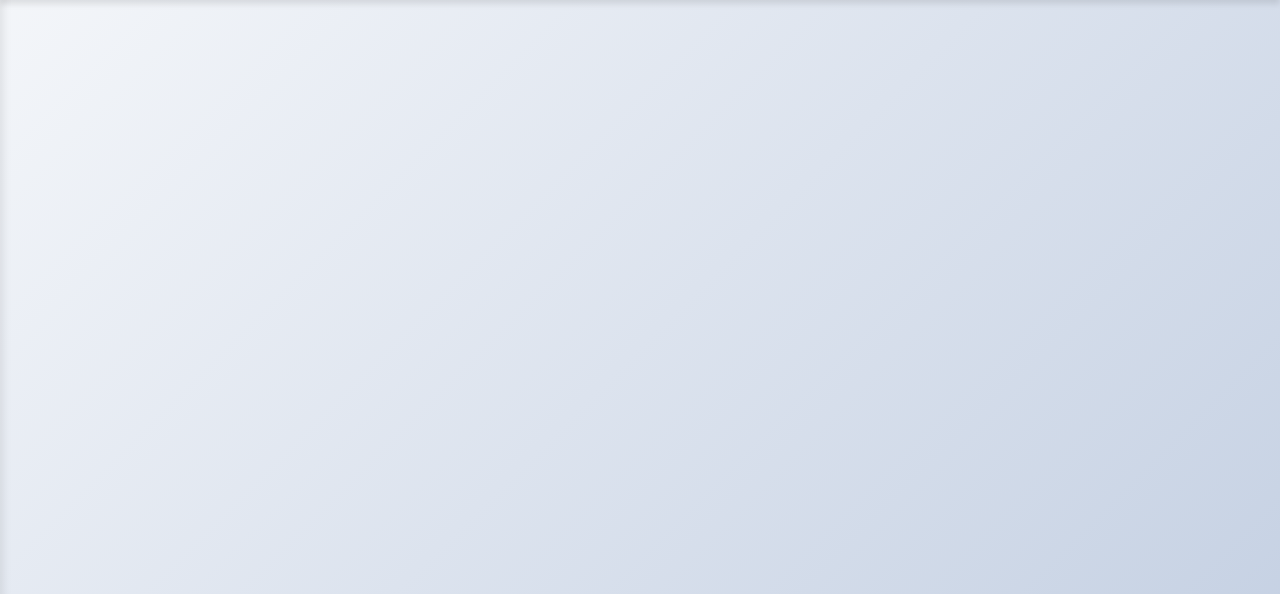
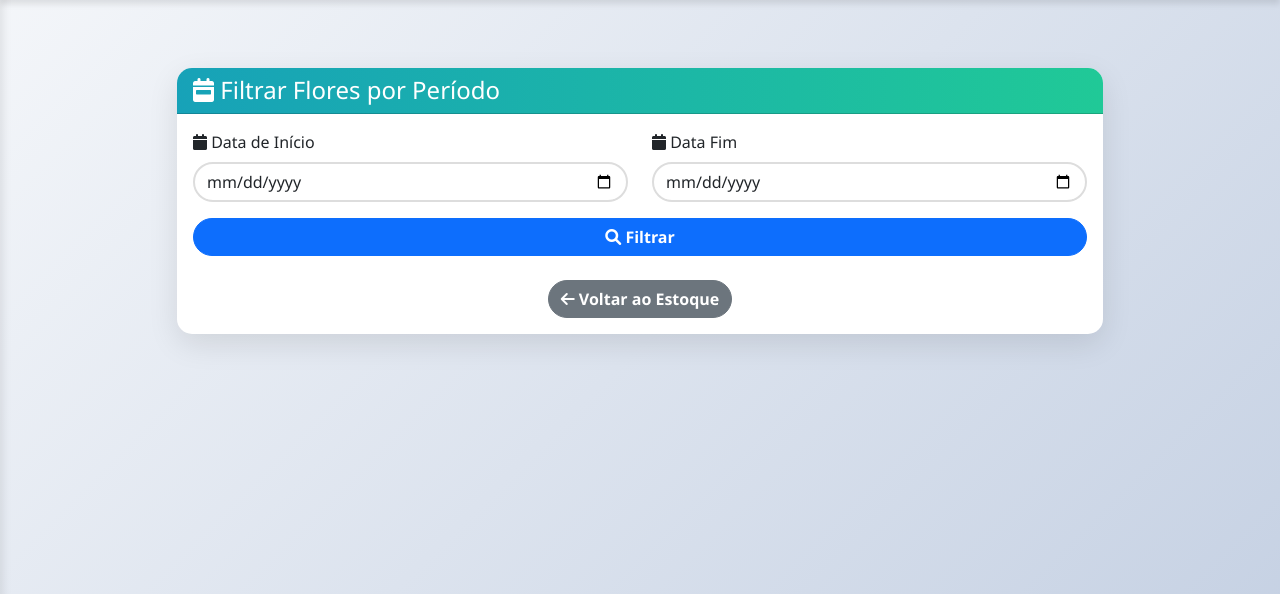
Before and after one commit to vitorcarvalho034-cmyk/estoque-flores, a Flask app: page /filtrar-semana in a window 1280 px wide. Shown: the part 56-650 px from the top of the page. Run offline with Flask 3, Linux system fonts and the light colour scheme.

Commit message:
Corrigir página filtrar por semana

```diff
--- a/templates/filtrar_semana.html
+++ b/templates/filtrar_semana.html
@@ -211,4 +211,105 @@
         <a href="/remover"><i class="fas fa-trash"></i> Remover Expiradas</a>
         <a href="/filtrar-semana"><i class="fas fa-calendar-week"></i> Filtrar por Semana</a>
         <a href="/historico-entradas"><i class="fas fa-history"></i> Histórico de Entradas</a>
-        <button onclick="window.open('/relatorio', '_blank')" class="btn btn-info" style="width: 100%; max-width: calc(100% - 24px);"><i class="fas fa-print
+        <button onclick="window.open('/relatorio', '_blank')" class="btn btn-info" style="width: 100%; max-width: calc(100% - 24px);"><i class="fas fa-print"></i> Imprimir</button>
+    </div>
+
+    <div class="content" id="content">
+        <div class="container mt-5">
+            <div class="row justify-content-center">
+                <div class="col-lg-10">
+                    <div class="card">
+                        <div class="card-header">
+                            <h4 class="mb-0"><i class="fas fa-calendar-week"></i> Filtrar Flores por Período</h4>
+                        </div>
+                        <div class="card-body">
+                            <form method="POST" class="mb-4">
+                                <div class="row">
+                                    <div class="col-md-6 mb-3">
+                                        <label for="data_inicio" class="form-label"><i class="fas fa-calendar"></i> Data de Início</label>
+                                        <input type="date" class="form-control" id="data_inicio" name="data_inicio" required>
+                                    </div>
+                                    <div class="col-md-6 mb-3">
+                                        <label for="data_fim" class="form-label"><i class="fas fa-calendar"></i> Data Fim</label>
+                                        <input type="date" class="form-control" id="data_fim" name="data_fim" required>
+                                    </div>
+                                </div>
+                                <button type="submit" class="btn btn-primary w-100"><i class="fas fa-search"></i> Filtrar</button>
+                            </form>
+
+                            {% if periodo_selecionado %}
+                            <div class="alert alert-info" role="alert">
+                                <i class="fas fa-info-circle"></i> <strong>Período Selecionado:</strong> {{ periodo_selecionado }}
+                            </div>
+                            {% endif %}
+
+                            {% if lotes %}
+                            <div class="mt-4">
+                                <h5><i class="fas fa-list"></i> Flores Colhidas neste Período</h5>
+                                <ul class="list-group">
+                                    {% for lote in lotes %}
+                                    <li class="list-group-item d-flex justify-content-between align-items-center">
+                                        <div>
+                                            <strong><i class="fas fa-flower"></i> {{ lote.variedade }}</strong> - Quantidade: {{ lote.quantidade }}<br>
+                                            <small class="text-muted">Colheita: {{ lote.data_colheita.strftime('%d/%m/%Y') }} | Máxima: {{ lote.data_maxima.strftime('%d/%m/%Y') }} ({{ lote.dias_para_expirar }} dia(s) para expirar)</small>
+                                        </div>
+                                        <span class="badge bg-{% if lote.expirada %}danger{% else %}success{% endif %}">
+                                            {% if lote.expirada %}<i class="fas fa-times"></i> Expirada{% else %}<i class="fas fa-check"></i> Válida{% endif %}
+                                        </span>
+                                    </li>
+                                    {% endfor %}
+                                </ul>
+                            </div>
+                            {% elif periodo_selecionado %}
+                            <div class="alert alert-warning" role="alert">
+                                <i class="fas fa-exclamation-triangle"></i> Nenhuma flor foi colhida neste período.
+                            </div>
+                            {% endif %}
+
+                            <div class="text-center mt-4">
+                                <a href="/" class="btn btn-secondary"><i class="fas fa-arrow-left"></i> Voltar ao Estoque</a>
+                            </div>
+                        </div>
+                    </div>
+                </div>
+            </div>
+        </div>
+    </div>
+
+    <script src="https://cdn.jsdelivr.net/npm/bootstrap@5.3.0/dist/js/bootstrap.bundle.min.js"></script>
+    <script>
+        // Elementos do DOM
+        const sidebar = document.getElementById('sidebar');
+        const overlay = document.getElementById('overlay');
+
+        // Função para abrir/fechar a sidebar
+        function toggleSidebar() {
+            sidebar.classList.toggle('active');
+            overlay.classList.toggle('active');
+        }
+
+        // Fechar sidebar clicando no overlay
+        overlay.addEventListener('click', () => {
+            sidebar.classList.remove('active');
+            overlay.classList.remove('active');
+        });
+
+        // Fechar sidebar ao pressionar ESC
+        document.addEventListener('keydown', (e) => {
+            if (e.key === 'Escape') {
+                sidebar.classList.remove('active');
+                overlay.classList.remove('active');
+            }
+        });
+
+        // Fechar sidebar ao clicar em um link
+        const sidebarLinks = document.querySelectorAll('.sidebar a');
+        sidebarLinks.forEach(link => {
+            link.addEventListener('click', () => {
+                sidebar.classList.remove('active');
+                overlay.classList.remove('active');
+            });
+        });
+    </script>
+</body>
+</html>
```
